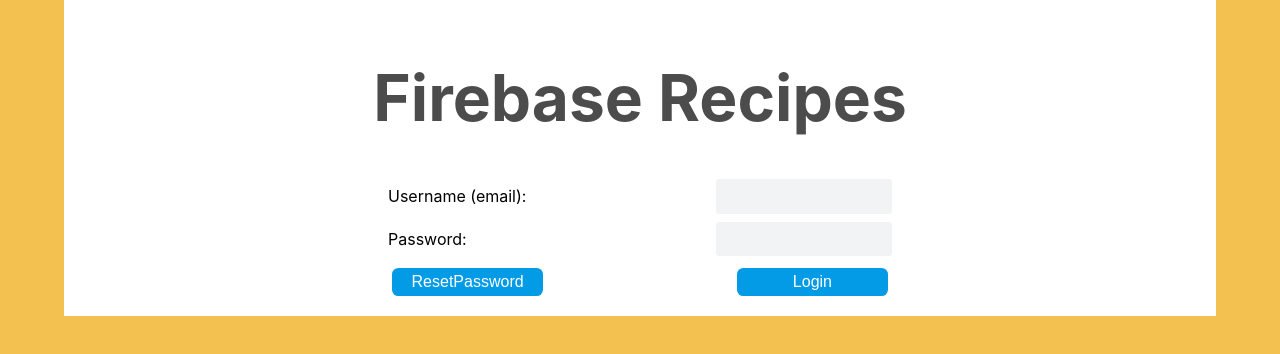
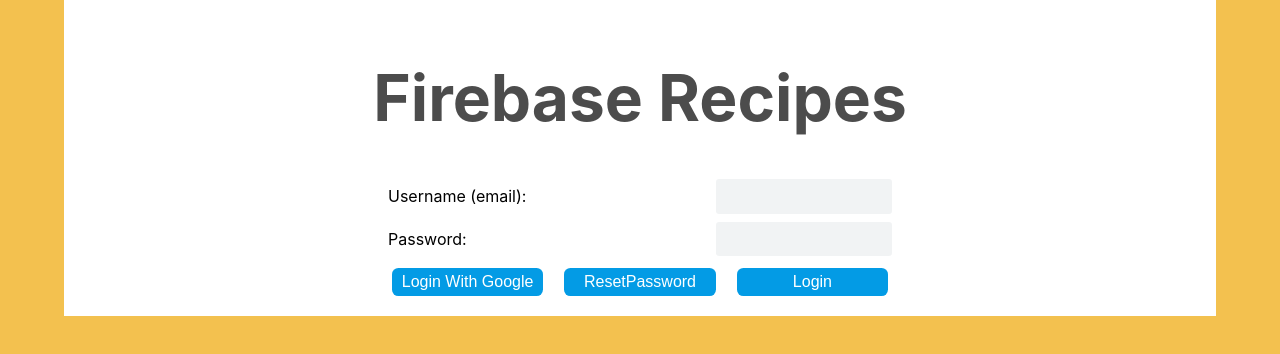
Before and after one commit to ankushudapure24/firebase-recipes-web-app, a React (Create React App) app: page / in a window 1280 px wide. Shown: the top 354 px of the page. Built offline with nearby package versions, Linux system fonts and the light colour scheme; no server answers.

Commit message:
Added 0auth2 using google login
at end of day 14 Feb 25

```diff
--- a/src/components/LoginForm.js
+++ b/src/components/LoginForm.js
@@ -32,6 +32,15 @@
     } catch (error) {
       alert(error.message);
     }
+  }
+
+  async function handleLoginWithGoogle() {
+    try{
+      await FirebaseAuthService.loginWithGoogle();
+    } catch(error){
+      alert(error.message);
+    }
+
   }
   return (
     <div className="login-form-container">
@@ -71,6 +80,13 @@
           <div className="button-box">
             <button
               type="button"
+              onClick={handleLoginWithGoogle}
+              className="primary-button"
+            >
+              Login With Google
+            </button>
+            <button
+              type="button"
               onClick={handleSendResetPasswordEmail}
               className="primary-button"
             >
```
